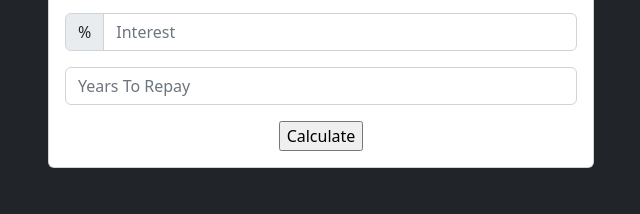
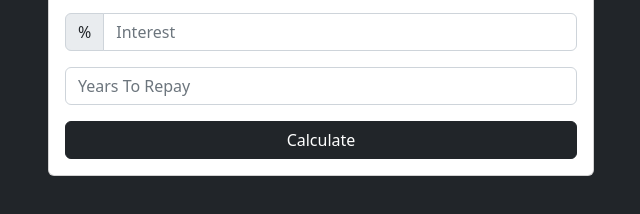
Before and after one commit to cmlooff/Loan_Calculator, a plain HTML site: page index.html in a window 1280 px wide. Shown: the part 188-402 px from the top of the page, without its empty margins (319-959 px from the left). Drawn offline with nearby package versions, Linux system fonts and the light colour scheme.

Commit message:
Change calculate button UI

```diff
--- a/index.html
+++ b/index.html
@@ -36,17 +36,16 @@
               <div class="form-group mb-3">
                 <input type="number" class="form-control" id="years" placeholder="Years To Repay">
               </div>
-              <div class="form-group">
-                <input type="submit" value="Calculate" class="btn-dark btn-block">
+              <div class="form-group d-grid gap-2">
+                <input type="submit" value="Calculate" class="btn btn-dark btn-primary">
               </div>
             </form>
+            <!--TODO Loader will go here-->
           </div>
         </div>
       </div>
     </div>
 
-
-
     <script src="https://cdn.jsdelivr.net/npm/bootstrap@5.2.0-beta1/dist/js/bootstrap.bundle.min.js" integrity="sha384-pprn3073KE6tl6bjs2QrFaJGz5/SUsLqktiwsUTF55Jfv3qYSDhgCecCxMW52nD2" crossorigin="anonymous"></script> <!-- Bootstrap Popper, JS -->
 
   </body>
```
